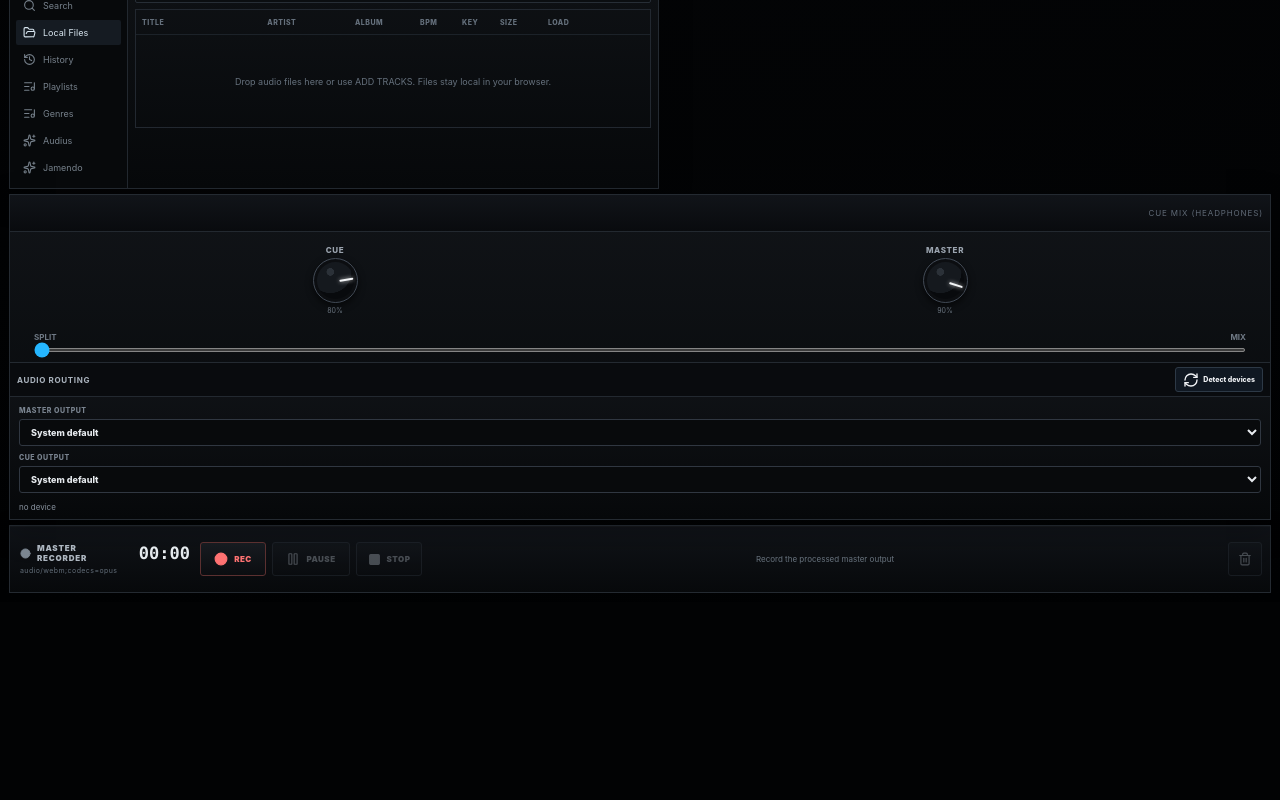
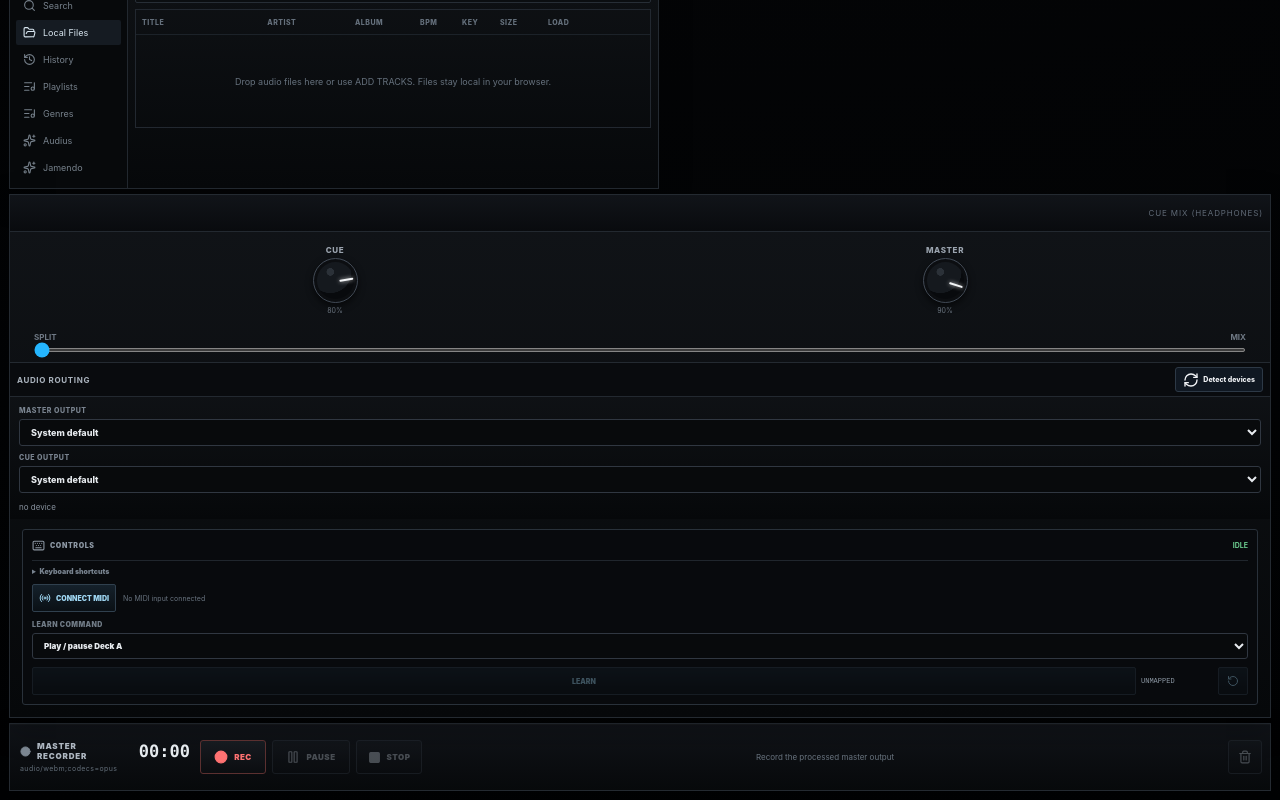
Before and after one commit to ShurexBRT/WebDJ, a React (Vite) app: page / in a window 1280 px wide. Shown: the part 1330-2130 px from the top of the page. Before the commit the page ends 1932 px from the top, so only its background shows below. Built offline with nearby package versions, Linux system fonts and the light colour scheme.

Commit message:
Add keyboard and MIDI controller settings to routing dock

```diff
--- a/src/components/StudioDock.tsx
+++ b/src/components/StudioDock.tsx
@@ -6,6 +6,7 @@ import { AudioSettings } from '../features/settings/AudioSettings'
 import { useKeyStore } from '../state/keyStore'
 import { useLibraryStore } from '../state/libraryStore'
 import { useMixerStore, type DeckId } from '../state/mixerStore'
+import { ControllerSettings } from './ControllerSettings'
 import { KnobControl } from './KnobControl'
 import './library.css'
 
@@ -129,6 +130,7 @@ export function StudioDock() {
         </div>
         <label className="headphone-mix"><span><b>SPLIT</b><b>MIX</b></span><input aria-label="Dock cue master mix" type="range" min="0" max="1" step="0.01" value={cueMix} onChange={(event) => { const value = Number(event.target.value); setCueMix(value); engine.setCueMix(value) }} /></label>
         <AudioSettings />
+        <ControllerSettings />
       </section>
     </section>
   )
```
